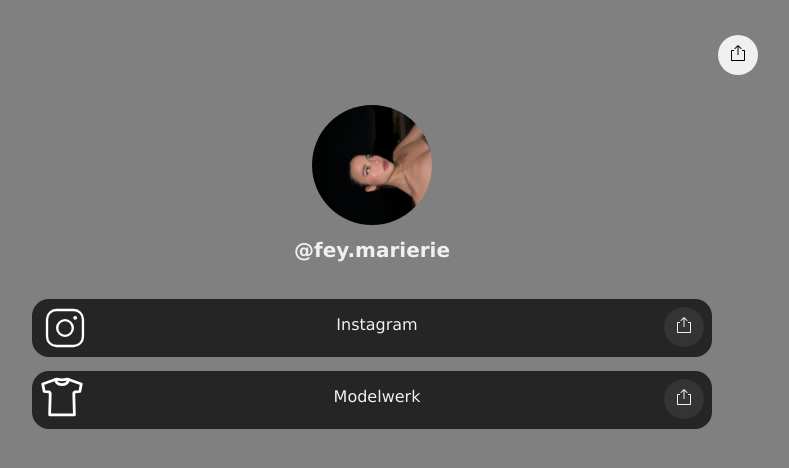
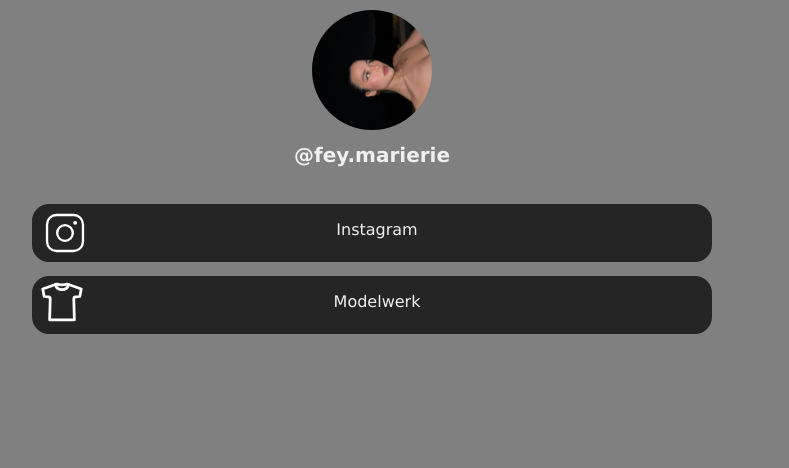
Before and after one commit to lfabus/lfabus.github.io, a plain HTML site: page index.html in a window 1280 px wide. Shown: the whole page, without its empty margins (268-1057 px from the left). Drawn offline with Linux system fonts and the light colour scheme.

Commit message:
Update index.html

```diff
--- a/index.html
+++ b/index.html
@@ -79,7 +79,7 @@
         width: 40px;
         height: 40px;
         border-radius: 20px;
-        background-color: rgb(52,52,52);
+        background-color: rgb(37,37,37);
     }
 
     .tile-share-button svg {
@@ -109,11 +109,7 @@
     }</style>
 </head>
 <body>
-<header>
-    <div class="tile-share-button" id="page-copied-button" link="page copied">
-        <svg width="16" height="16" viewBox="0 0 16 16" enable-background="new 0 0 24 24" class="sc-gKsewC iPWGYb"><path fill-rule="evenodd" clip-rule="evenodd" d="M10.6464 3.85347L11 4.20702L11.7071 3.49992L11.3536 3.14636L8.35355 0.146362H7.64645L4.64645 3.14636L4.29289 3.49992L5 4.20702L5.35355 3.85347L7.5 1.70702V9.49992V9.99992H8.5V9.49992V1.70702L10.6464 3.85347ZM1 5.49994L1.5 4.99994H4V5.99994H2V14.9999H14V5.99994H12V4.99994H14.5L15 5.49994V15.4999L14.5 15.9999H1.5L1 15.4999V5.49994Z" fill="black"></path></svg>
-    </div>
-</header>
+
 <div class="container">
     <div class="image-container">
         <img
@@ -129,7 +125,7 @@
         </div>
         <p>Instagram</p>
         <div class="tile-share-button" link="Instagram">
-            <svg width="16" height="16" viewBox="0 0 16 16" enable-background="new 0 0 24 24" class="sc-gKsewC iPWGYb"><path fill-rule="evenodd" clip-rule="evenodd" d="M10.6464 3.85347L11 4.20702L11.7071 3.49992L11.3536 3.14636L8.35355 0.146362H7.64645L4.64645 3.14636L4.29289 3.49992L5 4.20702L5.35355 3.85347L7.5 1.70702V9.49992V9.99992H8.5V9.49992V1.70702L10.6464 3.85347ZM1 5.49994L1.5 4.99994H4V5.99994H2V14.9999H14V5.99994H12V4.99994H14.5L15 5.49994V15.4999L14.5 15.9999H1.5L1 15.4999V5.49994Z" fill="currentColor"></path></svg>
+           <!-- <svg width="16" height="16" viewBox="0 0 16 16" enable-background="new 0 0 24 24" class="sc-gKsewC iPWGYb"><path fill-rule="evenodd" clip-rule="evenodd" d="M10.6464 3.85347L11 4.20702L11.7071 3.49992L11.3536 3.14636L8.35355 0.146362H7.64645L4.64645 3.14636L4.29289 3.49992L5 4.20702L5.35355 3.85347L7.5 1.70702V9.49992V9.99992H8.5V9.49992V1.70702L10.6464 3.85347ZM1 5.49994L1.5 4.99994H4V5.99994H2V14.9999H14V5.99994H12V4.99994H14.5L15 5.49994V15.4999L14.5 15.9999H1.5L1 15.4999V5.49994Z" fill="currentColor"></path></svg>-->
         </div>
     </a>
 
@@ -139,7 +135,7 @@
         </div>
         <p>Modelwerk</p>
         <div class="tile-share-button" link="Modelwerk">
-            <svg width="16" height="16" viewBox="0 0 16 16" enable-background="new 0 0 24 24" class="sc-gKsewC iPWGYb"><path fill-rule="evenodd" clip-rule="evenodd" d="M10.6464 3.85347L11 4.20702L11.7071 3.49992L11.3536 3.14636L8.35355 0.146362H7.64645L4.64645 3.14636L4.29289 3.49992L5 4.20702L5.35355 3.85347L7.5 1.70702V9.49992V9.99992H8.5V9.49992V1.70702L10.6464 3.85347ZM1 5.49994L1.5 4.99994H4V5.99994H2V14.9999H14V5.99994H12V4.99994H14.5L15 5.49994V15.4999L14.5 15.9999H1.5L1 15.4999V5.49994Z" fill="currentColor"></path></svg>
+           <!-- <svg width="16" height="16" viewBox="0 0 16 16" enable-background="new 0 0 24 24" class="sc-gKsewC iPWGYb"><path fill-rule="evenodd" clip-rule="evenodd" d="M10.6464 3.85347L11 4.20702L11.7071 3.49992L11.3536 3.14636L8.35355 0.146362H7.64645L4.64645 3.14636L4.29289 3.49992L5 4.20702L5.35355 3.85347L7.5 1.70702V9.49992V9.99992H8.5V9.49992V1.70702L10.6464 3.85347ZM1 5.49994L1.5 4.99994H4V5.99994H2V14.9999H14V5.99994H12V4.99994H14.5L15 5.49994V15.4999L14.5 15.9999H1.5L1 15.4999V5.49994Z" fill="currentColor"></path></svg>-->
         </div>
     </a>
 
```
